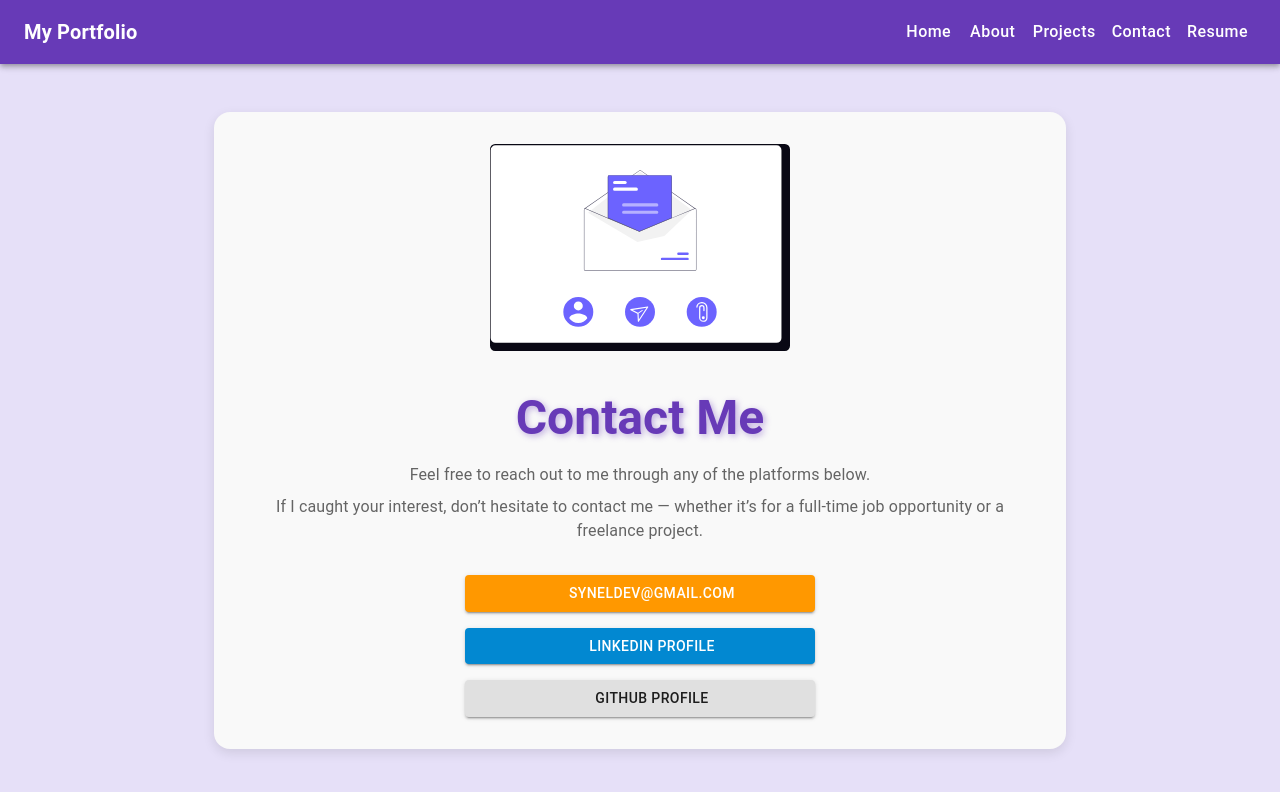
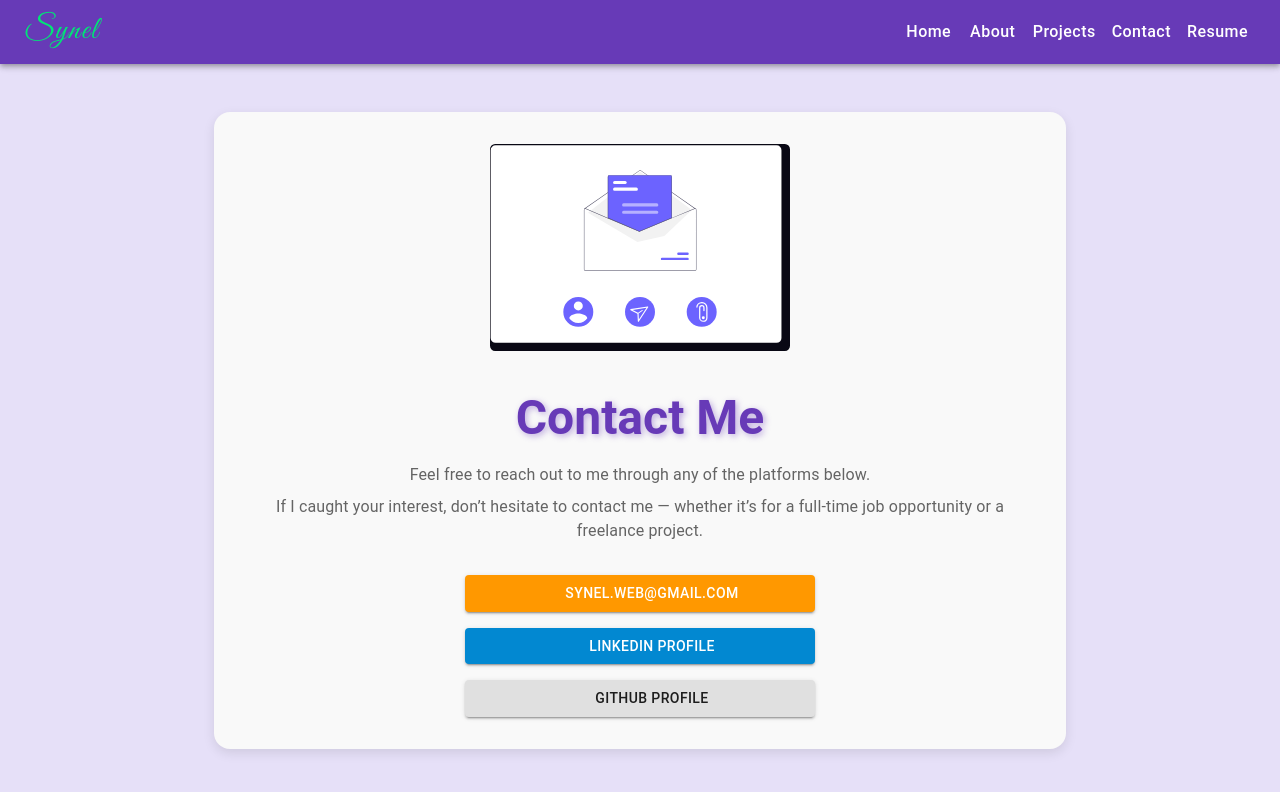
Before and after one commit to Synel96/my-portfolio, a React (Vite) app in the folder frontend/my-portfolio/: page /contact in a window 1280 px wide. Shown: the top 792 px of the page. Built offline with nearby package versions, Linux system fonts and the light colour scheme; some icons are missing.

Commit message:
changed e-mail and brand logo

```diff
--- a/frontend/my-portfolio/index.html
+++ b/frontend/my-portfolio/index.html
@@ -5,6 +5,10 @@
     <link rel="icon" type="image/svg+xml" href="/vite.svg" />
     <link
       href="https://fonts.googleapis.com/css2?family=Poppins:wght@400;700&display=swap"
+      rel="stylesheet"
+    />
+    <link
+      href="https://fonts.googleapis.com/css2?family=Great+Vibes&display=swap"
       rel="stylesheet"
     />
 
--- a/frontend/my-portfolio/src/components/Contact/Contact.jsx
+++ b/frontend/my-portfolio/src/components/Contact/Contact.jsx
@@ -69,7 +69,7 @@ const Contact = () => {
               maxWidth: 350,
             }}
           >
-            syneldev@gmail.com
+            synel.web@gmail.com
           </Button>
 
           <Button
--- a/frontend/my-portfolio/src/components/NavigationHeader/NavigationHeader.jsx
+++ b/frontend/my-portfolio/src/components/NavigationHeader/NavigationHeader.jsx
@@ -30,8 +30,25 @@ const NavigationHeader = () => {
 
   const drawer = (
     <Box onClick={handleDrawerToggle} sx={{ textAlign: "center" }}>
-      <Typography variant="h6" sx={{ my: 2 }}>
-        My Portfolio
+      <Typography
+        variant="h5"
+        component={Link}
+        to="/"
+        sx={{
+          my: 2,
+          textDecoration: "none",
+          fontFamily: "'Great Vibes', cursive",
+          fontSize: "2rem",
+          color: "#00e676",
+          letterSpacing: 1.5,
+          transition: "all 0.3s ease",
+          "&:hover": {
+            color: "#ffffff",
+            transform: "scale(1.05)",
+          },
+        }}
+      >
+        Synel
       </Typography>
       <List>
         {navItems.map(({ label, path }) => (
@@ -69,12 +86,18 @@ const NavigationHeader = () => {
             sx={{
               flexGrow: 1,
               textDecoration: "none",
-              color: "inherit",
-              fontWeight: "bold",
-              fontFamily: "Roboto, sans-serif",
+              fontFamily: "'Great Vibes', cursive",
+              fontSize: "2rem",
+              color: "#00e676",
+              letterSpacing: 1.5,
+              transition: "all 0.3s ease",
+              "&:hover": {
+                color: "#ffffff",
+                transform: "scale(1.05)",
+              },
             }}
           >
-            My Portfolio
+            Synel
           </Typography>
           <Box sx={{ display: { xs: "none", sm: "block" } }}>
             {navItems.map(({ label, path }) => (
```
